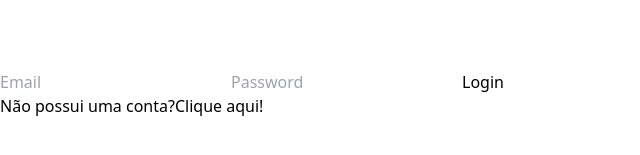
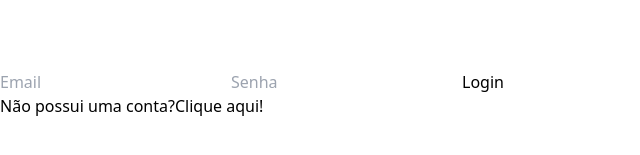
Before and after one commit to bacildo/wallet, a React (Vite) app in the folder spa-wallet/: page /login in a window 1280 px wide. Shown: the part 245-400 px from the top of the page, without its empty margins (0-640 px from the left). Built offline with nearby package versions, Linux system fonts and the light colour scheme.

Commit message:
fix: ajuste placeholder login

```diff
--- a/spa-wallet/src/pages/Login.jsx
+++ b/spa-wallet/src/pages/Login.jsx
@@ -54,7 +54,7 @@ export default function Login() {
         {errors.email && <ErrorsInput message={errors.email.message} />}
         <Input
           type="password"
-          placeholder="Password"
+          placeholder="Senha"
           register={register}
           name="password"
         />
```
